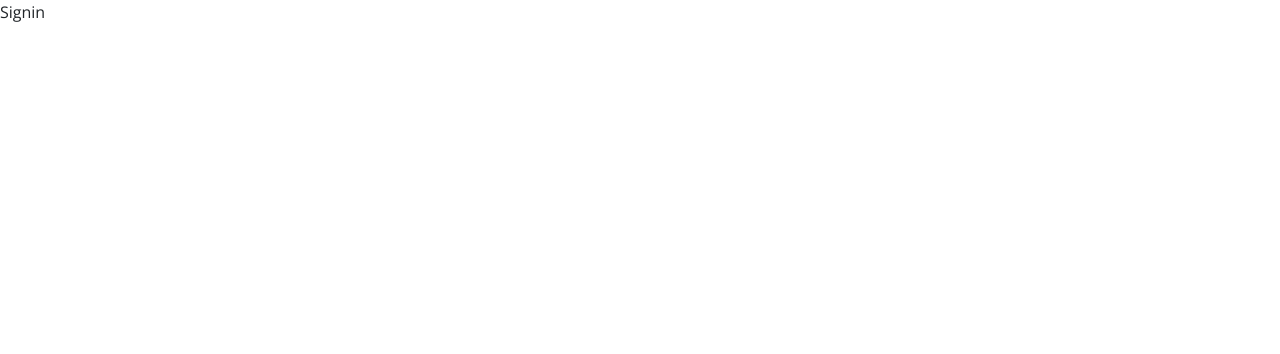
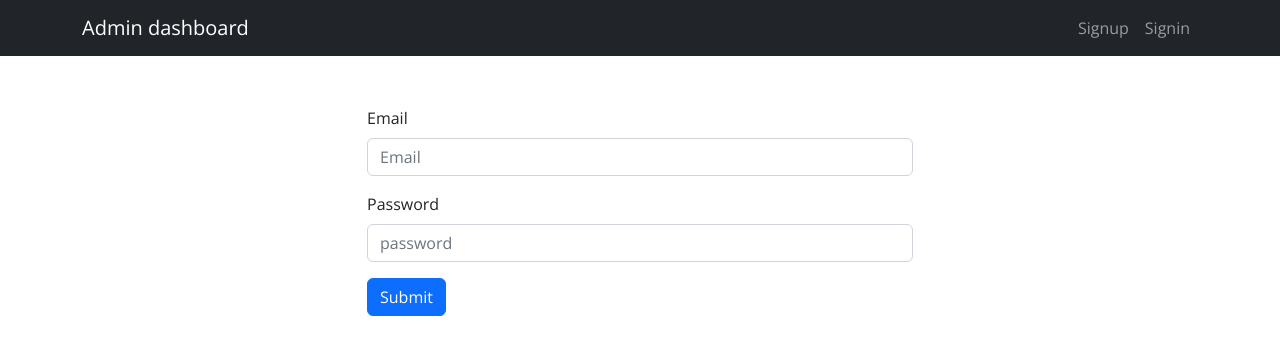
Before and after one commit to S4nfs/ichiba, a React (Create React App) app in the folder dashboard/: page /signin in a window 1280 px wide. Shown: the top 354 px of the page. Built offline with nearby package versions, Linux system fonts and the light colour scheme.

Commit message:
signin form

```diff
--- a/dashboard/src/containers/Signin/index.js
+++ b/dashboard/src/containers/Signin/index.js
@@ -1,8 +1,38 @@
 import React from 'react'
+import Layout from '../../components/Layout'
+import { Container, Form, Button, Row, Col } from 'react-bootstrap';
+import Input from '../../components/UI/Input'
 
-const Signin = () => {
+const Signin = (props) => {
     return (
-        <div>Signin</div>
+        <Layout>
+            <Container>
+                <Row style={{ marginTop: '50px' }}>
+                    <Col md={{ span: 6, offset: 3 }}>
+                        <Form>
+                            <Input
+                                label="Email"
+                                type="text"
+                                placeholder="Email"
+                                value=""
+                                onChange={() => { }}
+                            />
+                            <Input
+                                label="Password"
+                                type="password"
+                                placeholder="password"
+                                value=""
+                                onChange={() => { }}
+                            />
+                            <Button variant="primary" type="submit">
+                                Submit
+                            </Button>
+                        </Form>
+                    </Col>
+                </Row>
+
+            </Container>
+        </Layout>
     )
 }
 
```
